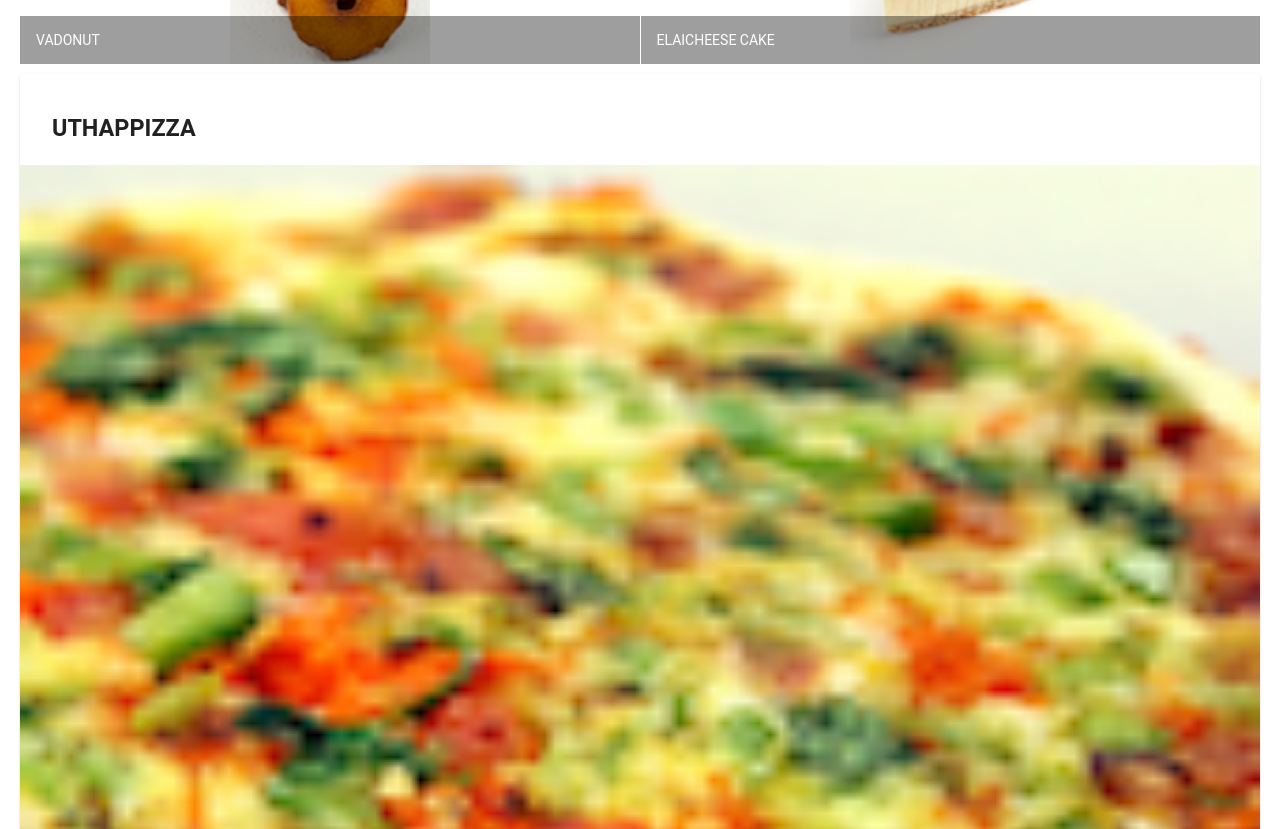
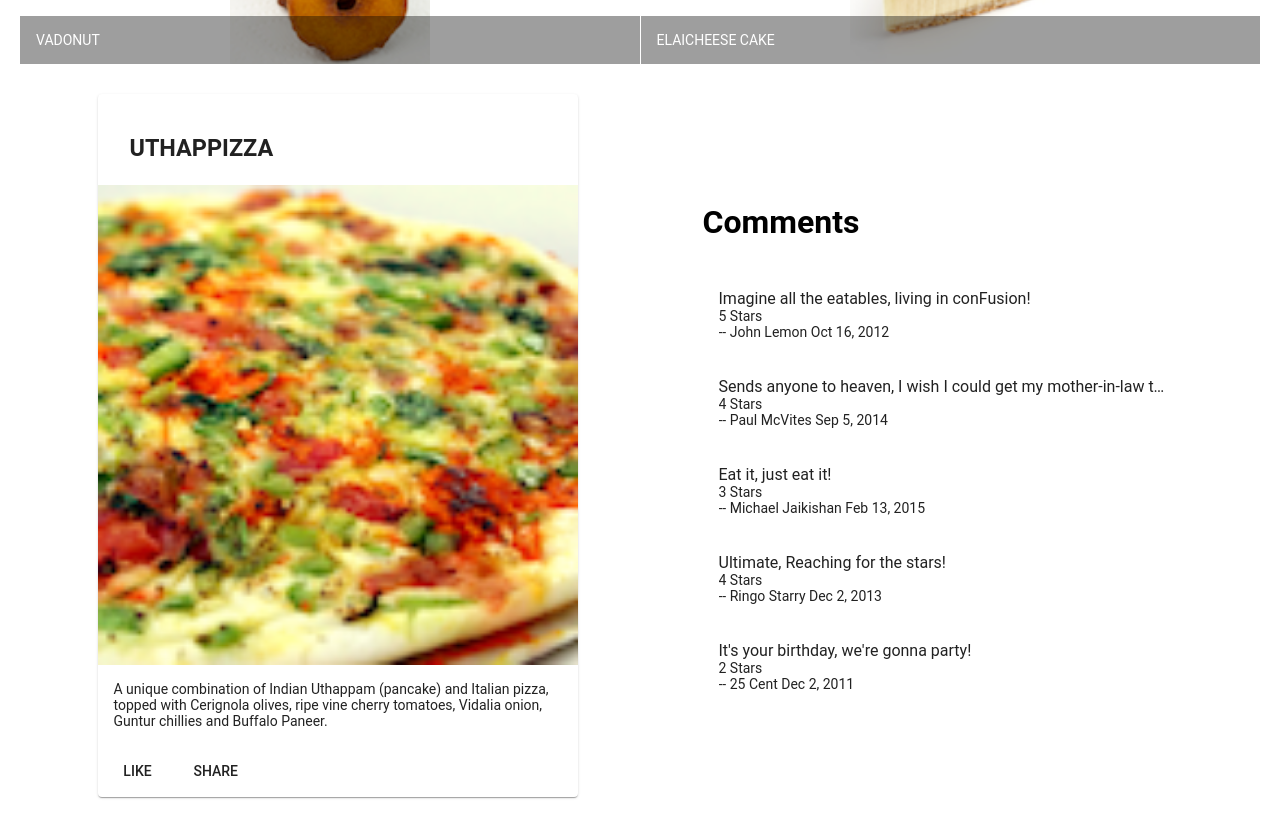
Before and after one commit to kunwardeeps/con-fusion-frontend, an Angular app: page / in a window 1280 px wide. Shown: the part 500-1329 px from the top of the page. Built offline with nearby package versions, Linux system fonts and the light colour scheme.

Commit message:
assignment 1

```diff
--- a/src/app/dishdetail/dishdetail.component.html
+++ b/src/app/dishdetail/dishdetail.component.html
@@ -1,3 +1,39 @@
-<p>
-  dishdetail works!
-</p>
+<div class="container"
+    fxLayout="row"
+    fxLayout.sm="column"
+    fxLayout.xs="column"
+    fxLayoutAlign.gt-md="space-around center"
+    fxLayoutGap="10px"
+    fxLayoutGap.xs="0">
+
+  <div fxFlex="40" *ngIf="dish">
+    <mat-card>
+      <mat-card-header>
+        <mat-card-title>
+          <h3>{{dish.name | uppercase}}</h3>
+        </mat-card-title>
+      </mat-card-header>
+      <img mat-card-image src={{dish.image}} alt={{dish.name}}>
+      <mat-card-content>
+        <p>{{dish.description}}
+        </p>
+      </mat-card-content>
+      <mat-card-actions>
+        <button mat-button>LIKE</button>
+        <button mat-button>SHARE</button>
+      </mat-card-actions>
+    </mat-card>
+  </div>
+
+  <div fxFlex="40" *ngIf="dish">
+    <h1>Comments</h1>
+    <mat-list>
+      <mat-list-item *ngFor="let comment of dish.comments">
+        <p matLine> {{comment.comment}} </p>
+        <p matLine> {{comment.rating}} Stars </p>
+        <p matLine> -- {{comment.author}} {{comment.date | date}} </p>
+      </mat-list-item>
+    </mat-list>
+  </div>
+
+</div>
--- a/src/app/dishdetail/dishdetail.component.ts
+++ b/src/app/dishdetail/dishdetail.component.ts
@@ -1,4 +1,48 @@
 import { Component, OnInit } from '@angular/core';
+
+const DISH = {
+  id: '0',
+  name: 'Uthappizza',
+  image: '/assets/images/uthappizza.png',
+  category: 'mains',
+  featured: true,
+  label: 'Hot',
+  price: '4.99',
+  // tslint:disable-next-line:max-line-length
+  description: 'A unique combination of Indian Uthappam (pancake) and Italian pizza, topped with Cerignola olives, ripe vine cherry tomatoes, Vidalia onion, Guntur chillies and Buffalo Paneer.',
+  comments: [
+       {
+           rating: 5,
+           comment: 'Imagine all the eatables, living in conFusion!',
+           author: 'John Lemon',
+           date: '2012-10-16T17:57:28.556094Z'
+       },
+       {
+           rating: 4,
+           comment: 'Sends anyone to heaven, I wish I could get my mother-in-law to eat it!',
+           author: 'Paul McVites',
+           date: '2014-09-05T17:57:28.556094Z'
+       },
+       {
+           rating: 3,
+           comment: 'Eat it, just eat it!',
+           author: 'Michael Jaikishan',
+           date: '2015-02-13T17:57:28.556094Z'
+       },
+       {
+           rating: 4,
+           comment: 'Ultimate, Reaching for the stars!',
+           author: 'Ringo Starry',
+           date: '2013-12-02T17:57:28.556094Z'
+       },
+       {
+           rating: 2,
+           comment: 'It\'s your birthday, we\'re gonna party!',
+           author: '25 Cent',
+           date: '2011-12-02T17:57:28.556094Z'
+       }
+   ]
+};
 
 @Component({
   selector: 'app-dishdetail',
@@ -7,6 +51,8 @@
 })
 export class DishdetailComponent implements OnInit {
 
+  dish = DISH;
+
   constructor() { }
 
   ngOnInit() {
--- a/src/app/menu/menu.component.html
+++ b/src/app/menu/menu.component.html
@@ -20,23 +20,6 @@
     </mat-grid-list>
   </div>
 
-  <div fxFlex *ngIf="selectedDish">
-    <mat-card>
-      <mat-card-header>
-        <mat-card-title>
-          <h3>{{selectedDish.name | uppercase}}</h3>
-        </mat-card-title>
-      </mat-card-header>
-      <img mat-card-image src={{selectedDish.image}} alt={{selectedDish.name}}>
-      <mat-card-content>
-        <p>{{selectedDish.description}}
-        </p>
-      </mat-card-content>
-      <mat-card-actions>
-        <button mat-button>LIKE</button>
-        <button mat-button>SHARE</button>
-      </mat-card-actions>
-    </mat-card>
-  </div>
+  <app-dishdetail></app-dishdetail>
 
 </div>
```
